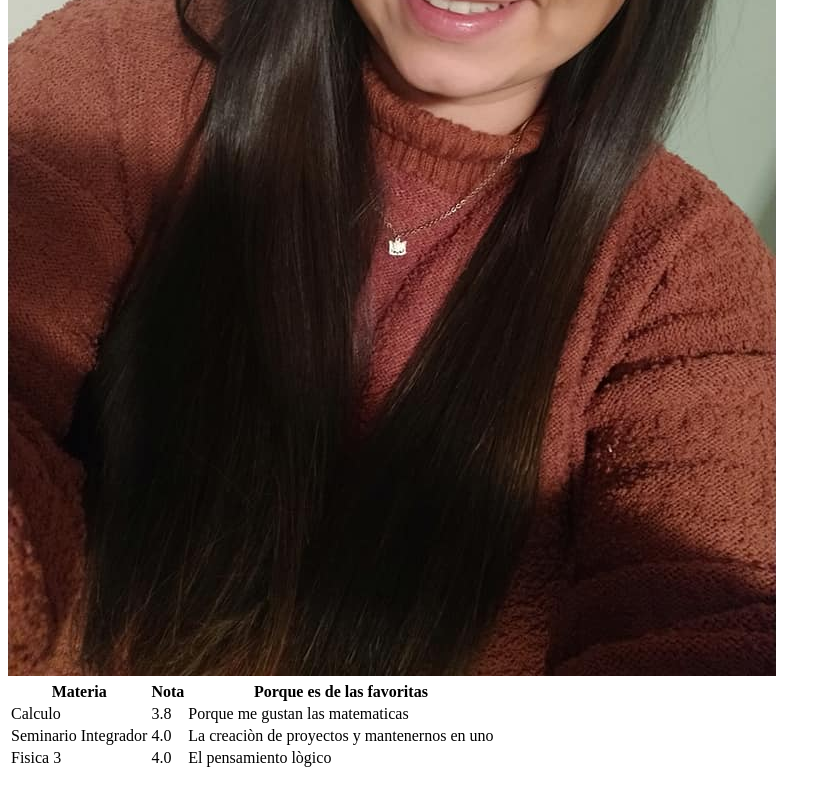
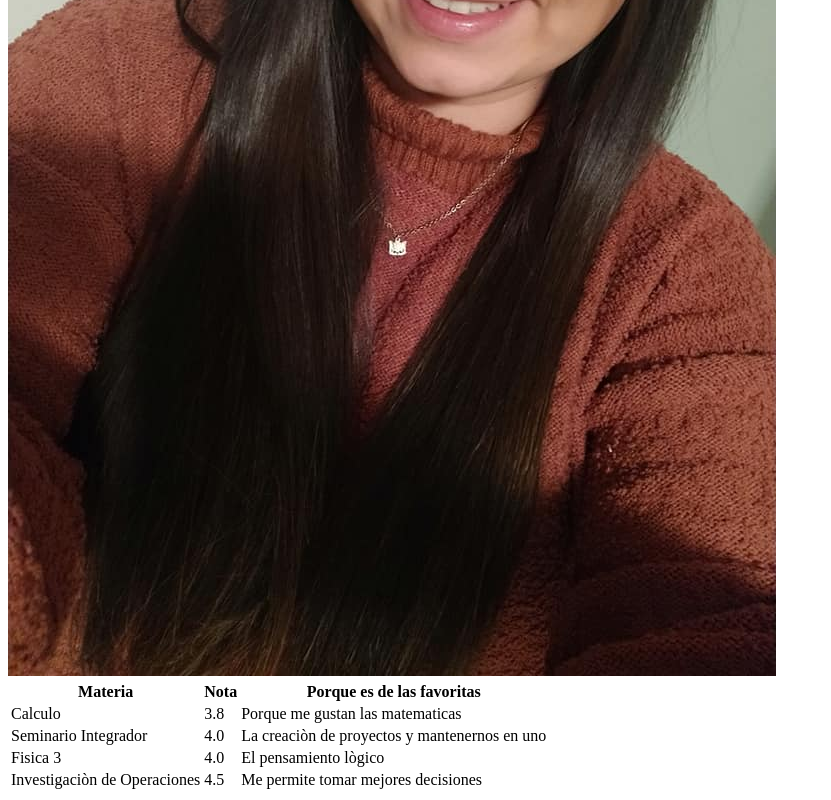
Before and after one commit to Angely15/web2021.1, a plain HTML site: page index.html in a window 1280 px wide. Shown: the part 1034-1834 px from the top of the page, without its empty margins (0-831 px from the left). Before the commit the page ends 1812 px from the top, so only its background shows below. Drawn offline with Linux system fonts and the light colour scheme.

Commit message:
tablascambios

```diff
--- a/index.html
+++ b/index.html
@@ -72,6 +72,12 @@
                 <td>4.0</td>
                 <td>El pensamiento lògico</td>
             </tr>
+
+            <tr>
+                <td>Investigaciòn de Operaciones</td>
+                <td>4.5</td>
+                <td>Me permite tomar mejores decisiones</td>
+            </tr>
         </tbody>
 
     </table>
```
